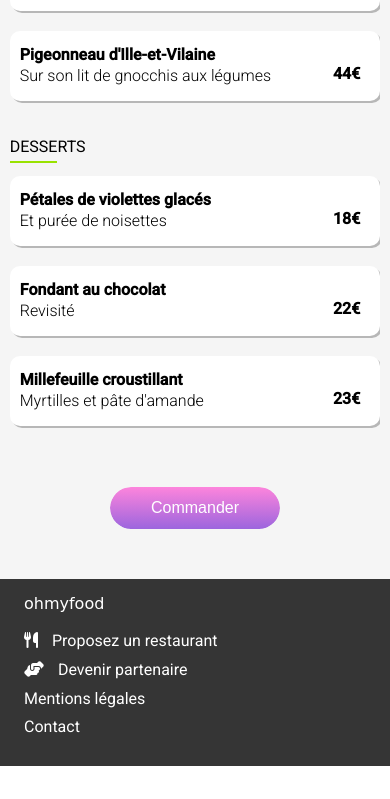
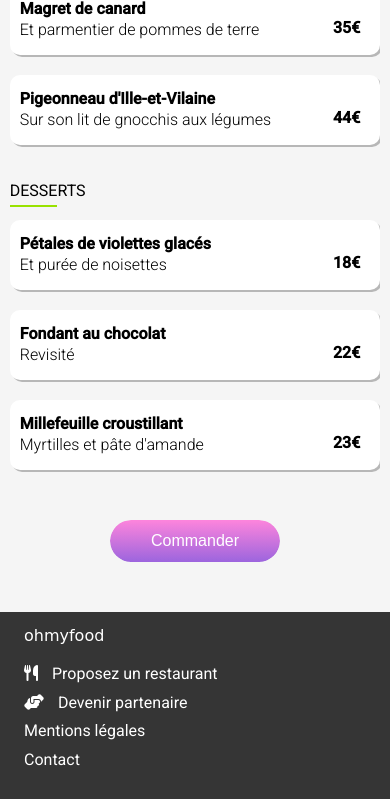
Before and after one commit to olivertoussaint/OC_p3_OhMyFood, a plain HTML site: page menus/a-la-française.html in a window 390 px wide. Shown: the part 835-1634 px from the top of the page. Before the commit the page ends 1601 px from the top, so only its background shows below. Drawn offline with Linux system fonts and the light colour scheme; a web font is replaced by a local one.

Commit message:
some edits

```diff
--- a/scss/base/_display.scss
+++ /dev/null
@@ -1,15 +0,0 @@
-.menusCover {
-    @include grid-menu;
-
-    @include laptop {
-        @include grid-menu-2;
-    }
-
-    @include tablet {
-        @include grid-menu-1;
-    }
-
-    @include mobile-l {
-        bottom: 6rem;
-    }
-}
--- a/scss/main.scss
+++ b/scss/main.scss
@@ -6,7 +6,6 @@
 @import './utils/animations';
 @import './base/reset';
 @import './base/typography';
-@import './base/display';
 @import './components/heart';
 @import './layouts/header';
 @import './layouts/footer';
--- a/scss/pages/_menus.scss
+++ b/scss/pages/_menus.scss
@@ -110,13 +110,13 @@
             flex: none;
             width: 80%;
             margin: 0 auto;
-            padding: 18px;
+            padding: 1.125rem;
         }
 
         @include mobile-l {
             width: 90%;
-            padding: 20px 35px;
-            border-radius: 20px;
+            padding: 1.25rem 2.187rem;
+            border-radius: 1.25rem;
             font-weight: weight(bold);
         }
     }
@@ -275,7 +275,7 @@
 
     &__footer {
         position: relative;
-        padding: 7px 10px 10px 15px;
+        padding: 0.437rem 0.625rem 0.625rem 0.937rem;
         @include flex(row,space-between);
     }
 }
@@ -297,6 +297,18 @@
         width: 100%;
         object-fit: cover;
 
+        @include phablet {
+            height: 80vh;
+        }
+
+        @include laptop-x {
+            height: 84vh;
+        }
+
+        @include mobile-l {
+            height: 250px;
+        }
+
     &--old-dish-1 {
         width: 100%;
         position: relative;
@@ -317,11 +329,16 @@
         @include mobile-l {
             font-size: 0.875rem;
             padding: 1.25rem 1.875rem;
+            bottom: 1rem
         }
     }
 
     &__title--old-dish-3 {
         @include flex-menu-2;
+        @include mobile-l {
+            padding: 1.25rem 1rem 0 1rem;
+            bottom: 2rem;
+        }
     }
 
     &__title--old-dish-4 {
@@ -330,6 +347,22 @@
             padding: 1.25rem 1rem;
             bottom: 1.5rem;
         }
+    }
+}
+
+.menusCover {
+    @include grid-menu;
+
+    @include laptop {
+        @include grid-menu-2;
+    }
+
+    @include tablet {
+        @include grid-menu-1;
+    }
+
+    @include mobile-l {
+        bottom: 2rem;
     }
 }
 
@@ -410,7 +443,12 @@
         box-shadow: 0 0 0 .3em rgba(#fff,0);
     }
 
-    @media screen and (min-width: 0px) {
+    @include breakpoint-0 {
       margin: -2.8rem auto 0 auto;
     }
+
+    @include mobile-l {
+            margin: 0.5rem auto 0 auto;
+    }
+
   }
```
Also changed, not shown: dist/css/main.css, scss/components/_button.scss (added), 1 other file.
